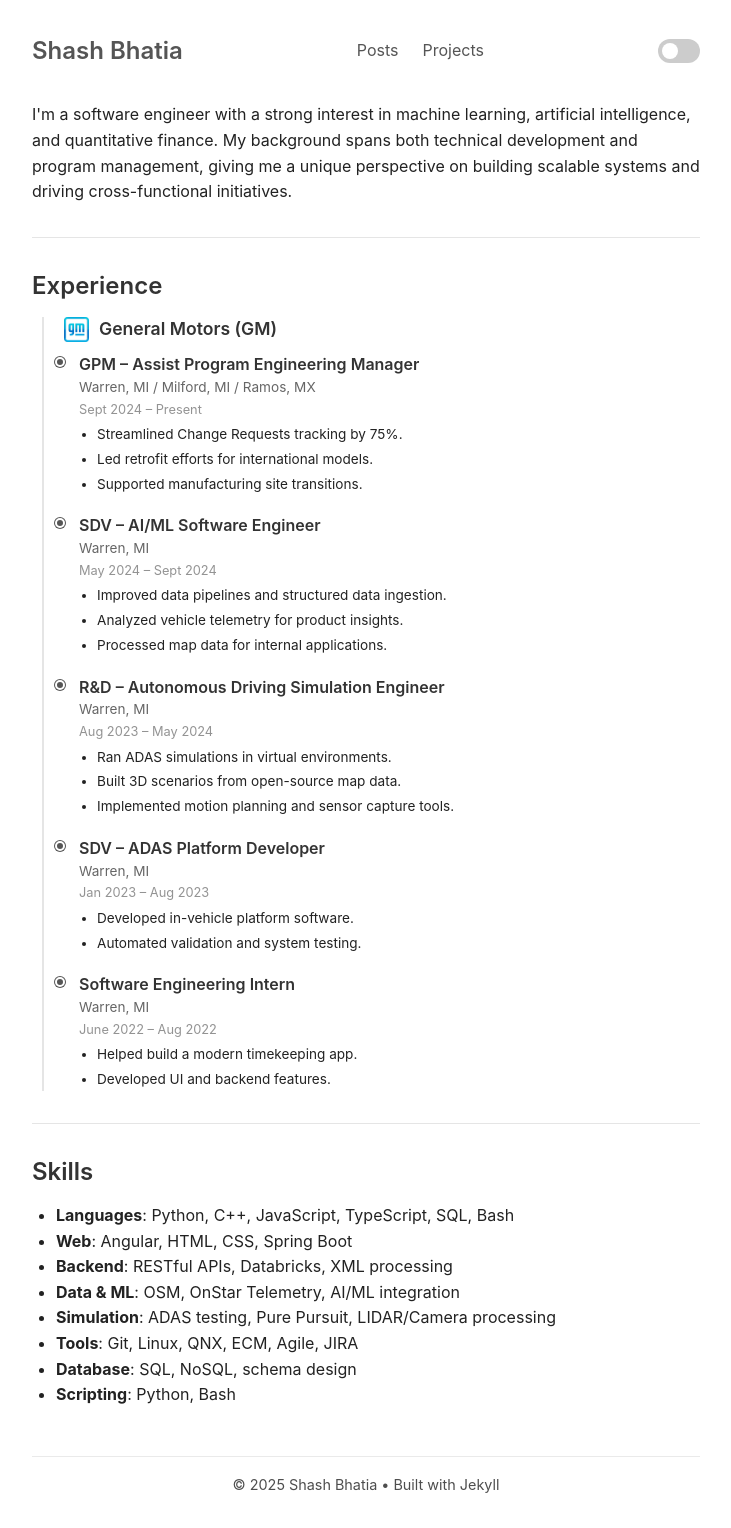
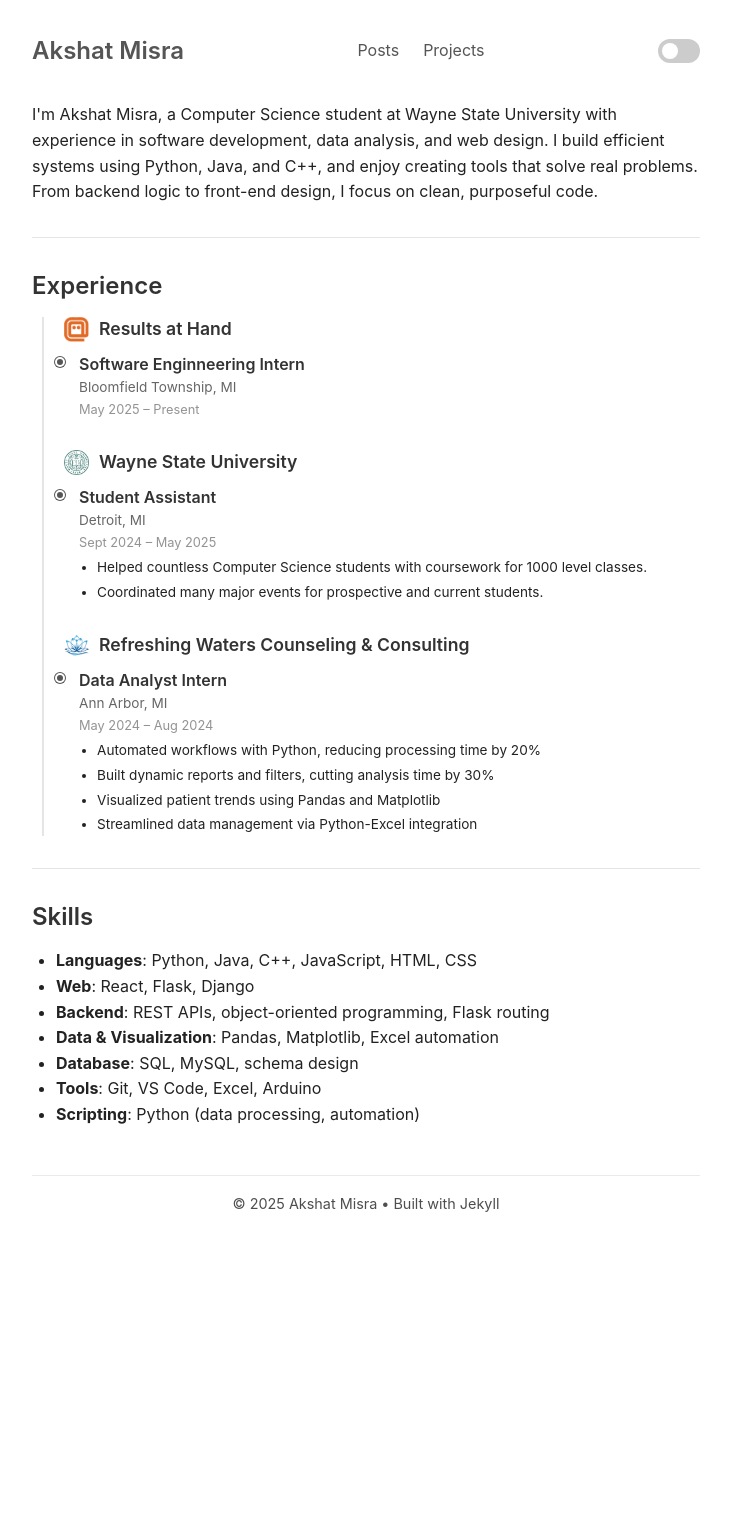
Before and after one commit to aksmisra1/ak, a Jekyll site: the page built from index.html, in a window 1280 px wide. Shown: the whole page, without its empty margins (274-1005 px from the left). Built offline with Jekyll 4.4.1, drawn with Linux system fonts in a browser that asks for light colours; after the commit the page ends 1248 px from its top, so only the background shows below that.

Commit message:
Initial commit

```diff
--- a/_config.yml
+++ b/_config.yml
@@ -1,7 +1,7 @@
 # Site settings
-title: Shash Bhatia
-description: Personal website / Portfolio
-baseurl: "/shashb_site"
+title: Akshat Misra
+description: Personal website
+baseurl: "/ak"
 url: ""
 
 # Build settings
--- a/_data/education.yml
+++ b/_data/education.yml
@@ -1,6 +1,6 @@
-- institution: Michigan State University '22
-  degree: Major in Computer Science and Minor in Mathematics
-  description: From September 2020 to June 2024, I was an undergraduate at MSU.
+- institution: Wayne State University '26
+  degree: Major in Computer Science
+  description: Currently an ungergrad at Wayne State University
 
 - institution: TEST
   degree: Spring 1 '20 batch
--- a/_data/experience.yml
+++ b/_data/experience.yml
@@ -1,40 +1,29 @@
-- company: General Motors (GM)
-  logo: assets/images/company/gm.webp
+- company: Results at Hand
+  logo: assets/images/company/rah.png
   roles:
-    - title: GPM – Assist Program Engineering Manager
-      location: Warren, MI / Milford, MI / Ramos, MX
-      date: Sept 2024 – Present
+    - title: Software Enginneering Intern
+      location: Bloomfield Township, MI
+      date: May 2025 – Present
       description:
-        - Streamlined Change Requests tracking by 75%.
-        - Led retrofit efforts for international models.
-        - Supported manufacturing site transitions.
 
-    - title: SDV – AI/ML Software Engineer
-      location: Warren, MI
-      date: May 2024 – Sept 2024
+- company: Wayne State University
+  logo: assets/images/company/wayne.png
+  roles:
+    - title: Student Assistant
+      location: Detroit, MI
+      date: Sept 2024 – May 2025
       description:
-        - Improved data pipelines and structured data ingestion.
-        - Analyzed vehicle telemetry for product insights.
-        - Processed map data for internal applications.
+        - Helped countless Computer Science students with coursework for 1000 level classes.
+        - Coordinated many major events for prospective and current students.
 
-    - title: R&D – Autonomous Driving Simulation Engineer
-      location: Warren, MI
-      date: Aug 2023 – May 2024
+- company: Refreshing Waters Counseling & Consulting
+  logo: assets/images/company/rwcc.png
+  roles:
+    - title: Data Analyst Intern
+      location: Ann Arbor, MI
+      date: May 2024 – Aug 2024
       description:
-        - Ran ADAS simulations in virtual environments.
-        - Built 3D scenarios from open-source map data.
-        - Implemented motion planning and sensor capture tools.
-
-    - title: SDV – ADAS Platform Developer
-      location: Warren, MI
-      date: Jan 2023 – Aug 2023
-      description:
-        - Developed in-vehicle platform software.
-        - Automated validation and system testing.
-
-    - title: Software Engineering Intern
-      location: Warren, MI
-      date: June 2022 – Aug 2022
-      description:
-        - Helped build a modern timekeeping app.
-        - Developed UI and backend features.
+        - Automated workflows with Python, reducing processing time by 20%
+        - Built dynamic reports and filters, cutting analysis time by 30%
+        - Visualized patient trends using Pandas and Matplotlib
+        - Streamlined data management via Python-Excel integration
--- a/_data/projects.yml
+++ b/_data/projects.yml
@@ -1,10 +1,10 @@
-- name: Technology Driven Inventory Optimization
+- name: Flower Image Classifier (CNN with TensorFlow/Keras)
   description:
-  - Built a ReactJS dashboard to track global medical kit deliveries in real time via GPS-enabled maps and shipment stats.
-  - Integrated Pebble sensors with AWS AppSync and DynamoDB for live location data.
-  - Secured transaction history using AWS Managed Blockchain to ensure data integrity.
-  - Improved supply chain transparency and issue response time for **100M+ annual patients**.
-  link: http://www.capstone.cse.msu.edu/2022-08/projects/stryker/
+   - Developed a convolutional neural network to classify flower images into 5 categories with ~92% validation accuracy
+   - Used data augmentation and preprocessing to boost generalization and reduce overfitting
+   - Built a full prediction pipeline to test custom images and evaluate real-world performance
+   - Applied TensorFlow, Keras, and Matplotlib for training, evaluation, and visualization
+  link: https://github.com/aksmisra1/FlowerClassifierModel/tree/main
 
 - name: ART Labs
   description:
--- a/index.html
+++ b/index.html
@@ -4,10 +4,8 @@
 
 <div class="about">
   <p>
-    I'm a software engineer with a strong interest in machine learning, artificial intelligence, and quantitative finance.
-    My background spans both technical development and program management, giving me a unique perspective on building scalable systems and driving cross-functional initiatives.
-  </p>
-
+    I'm Akshat Misra, a Computer Science student at Wayne State University with experience in software development, data analysis, and web design. I build efficient systems using Python, Java, and C++, and enjoy creating tools that solve real problems.
+    From backend logic to front-end design, I focus on clean, purposeful code.
   <hr />
 
   <h2>Experience</h2>
@@ -44,13 +42,13 @@
 
   <h2>Skills</h2>
   <ul>
-    <li><strong>Languages</strong>: Python, C++, JavaScript, TypeScript, SQL, Bash</li>
-    <li><strong>Web</strong>: Angular, HTML, CSS, Spring Boot</li>
-    <li><strong>Backend</strong>: RESTful APIs, Databricks, XML processing</li>
-    <li><strong>Data & ML</strong>: OSM, OnStar Telemetry, AI/ML integration</li>
-    <li><strong>Simulation</strong>: ADAS testing, Pure Pursuit, LIDAR/Camera processing</li>
-    <li><strong>Tools</strong>: Git, Linux, QNX, ECM, Agile, JIRA</li>
-    <li><strong>Database</strong>: SQL, NoSQL, schema design</li>
-    <li><strong>Scripting</strong>: Python, Bash</li>
+    <li><strong>Languages</strong>: Python, Java, C++, JavaScript, HTML, CSS</li>
+    <li><strong>Web</strong>: React, Flask, Django</li>
+    <li><strong>Backend</strong>: REST APIs, object-oriented programming, Flask routing</li>
+    <li><strong>Data & Visualization</strong>: Pandas, Matplotlib, Excel automation</li>
+    <li><strong>Database</strong>: SQL, MySQL, schema design</li>
+    <li><strong>Tools</strong>: Git, VS Code, Excel, Arduino</li>
+    <li><strong>Scripting</strong>: Python (data processing, automation)</li>
   </ul>
+
 </div>
```
Also changed, not shown: assets/images/company/gm.webp (deleted), assets/images/company/rah.png (added), assets/images/company/rwcc.png (added), assets/images/company/wayne.png (added).
